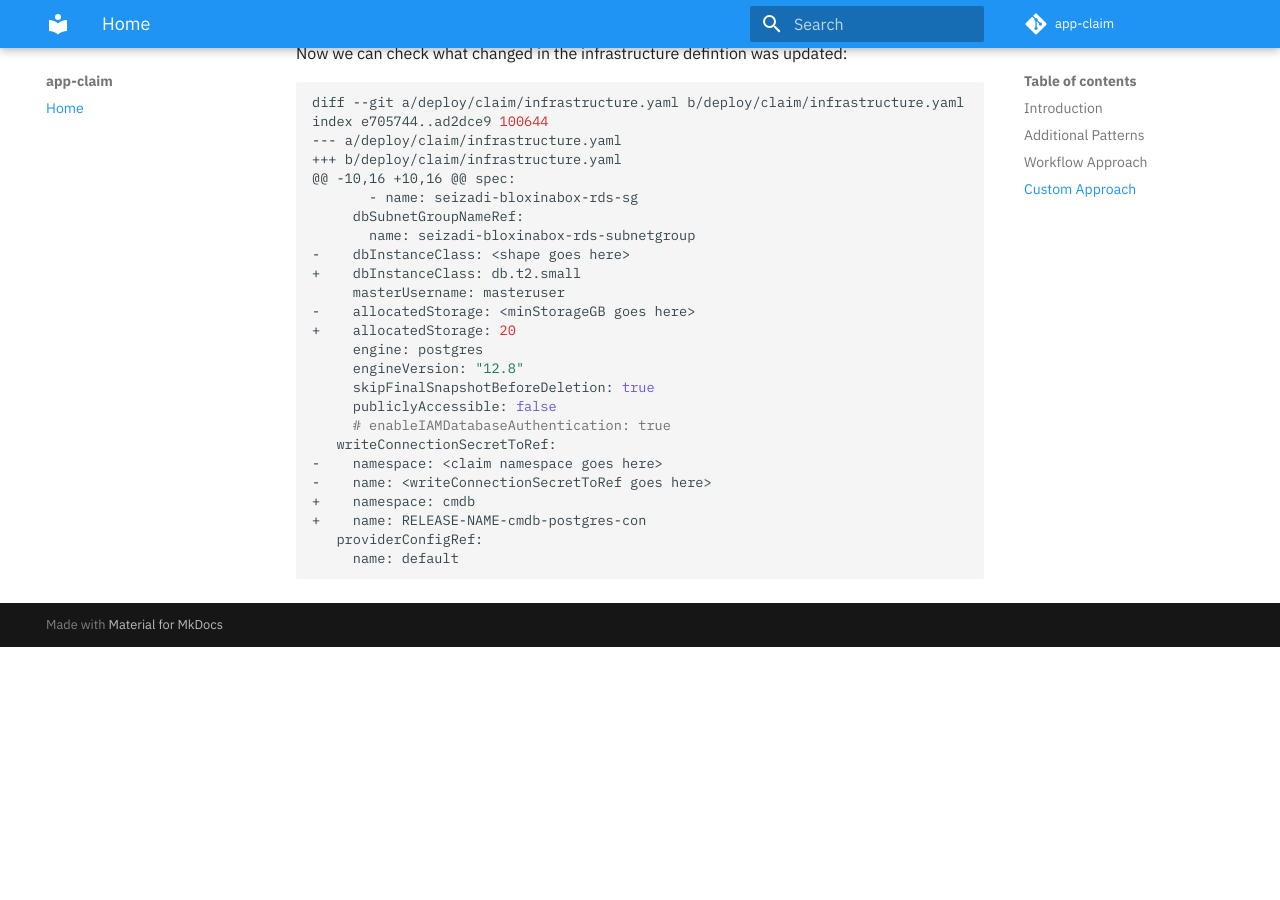
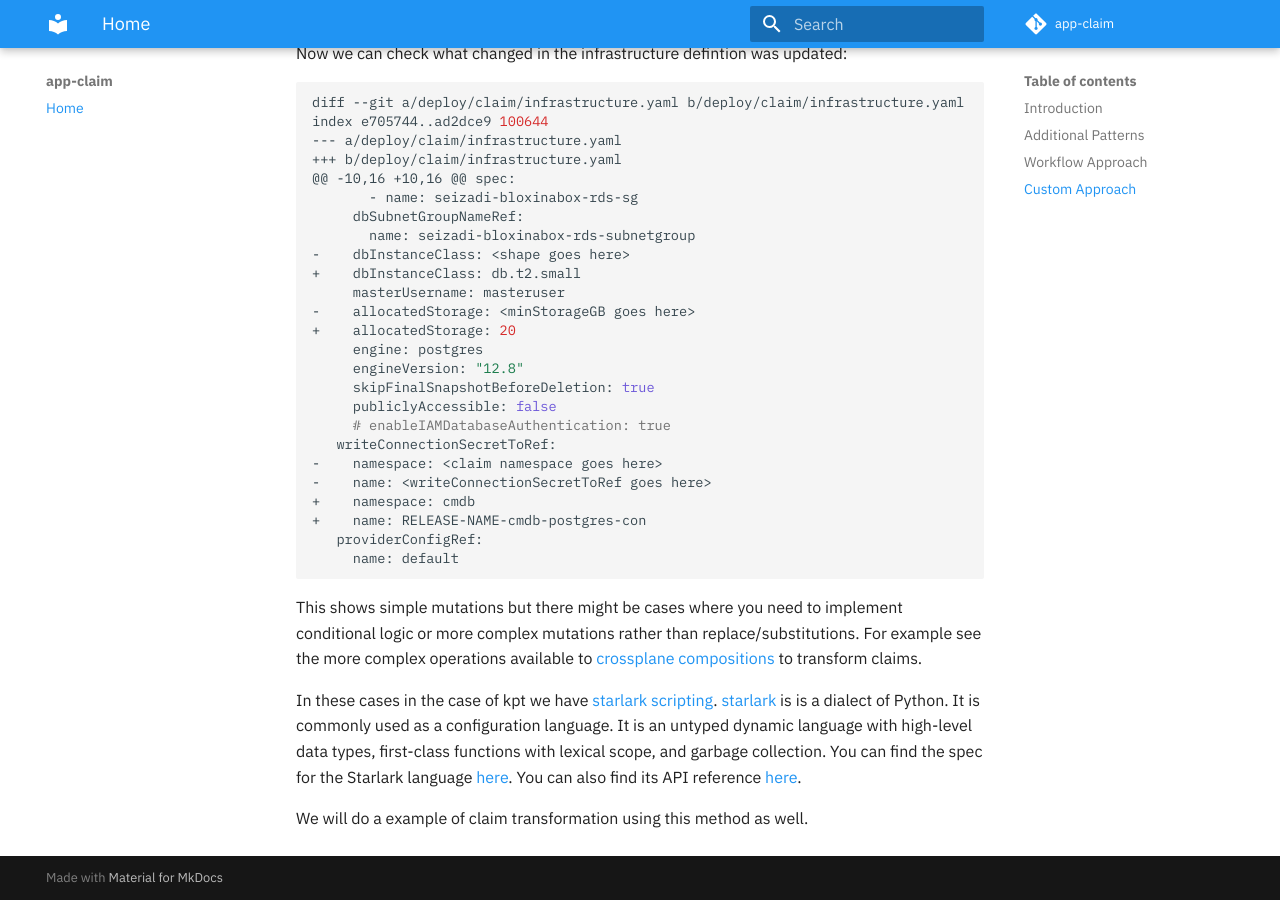
Before and after one commit to seizadi/app-claim, an MkDocs documentation site: the page built from docs/index.md, in a window 1280 px wide and 900 px high, scrolled down 4281 px. Built offline with MkDocs 1.6.1 and Material for MkDocs 9.7.7, drawn with Linux system fonts in a browser that asks for light colours; comment, search, counter and statistics services are not loaded; before the commit the page ends 4928 px from its top, so only the background shows below that.

Commit message:
updated docs

````diff
--- a/docs/index.md
+++ b/docs/index.md
@@ -237,3 +237,18 @@ index e705744..ad2dce9 100644
    providerConfigRef:
      name: default
 ```
+
+This shows simple mutations but there might be cases where you need to implement
+conditional logic or more complex mutations rather than replace/substitutions.
+For example see the more complex operations available to
+[crossplane compositions](https://github.com/crossplane/crossplane/blob/master/design/design-doc-composition.md#transform-functions) to transform claims.
+
+In these cases in the case of kpt we have [starlark scripting](https://catalog.kpt.dev/starlark/v0.4/).
+[starlark](https://docs.bazel.build/versions/main/skylark/language.html)
+is is a dialect of Python. It is commonly used as a configuration language.
+It is an untyped dynamic language with high-level data types, first-class functions with lexical scope,
+and garbage collection. You can find the spec for the Starlark language
+[here](https://github.com/bazelbuild/starlark/blob/master/spec.md).
+You can also find its API reference [here](https://docs.bazel.build/versions/main/skylark/lib/skylark-overview.html).
+
+We will do a example of claim transformation using this method as well.
````
